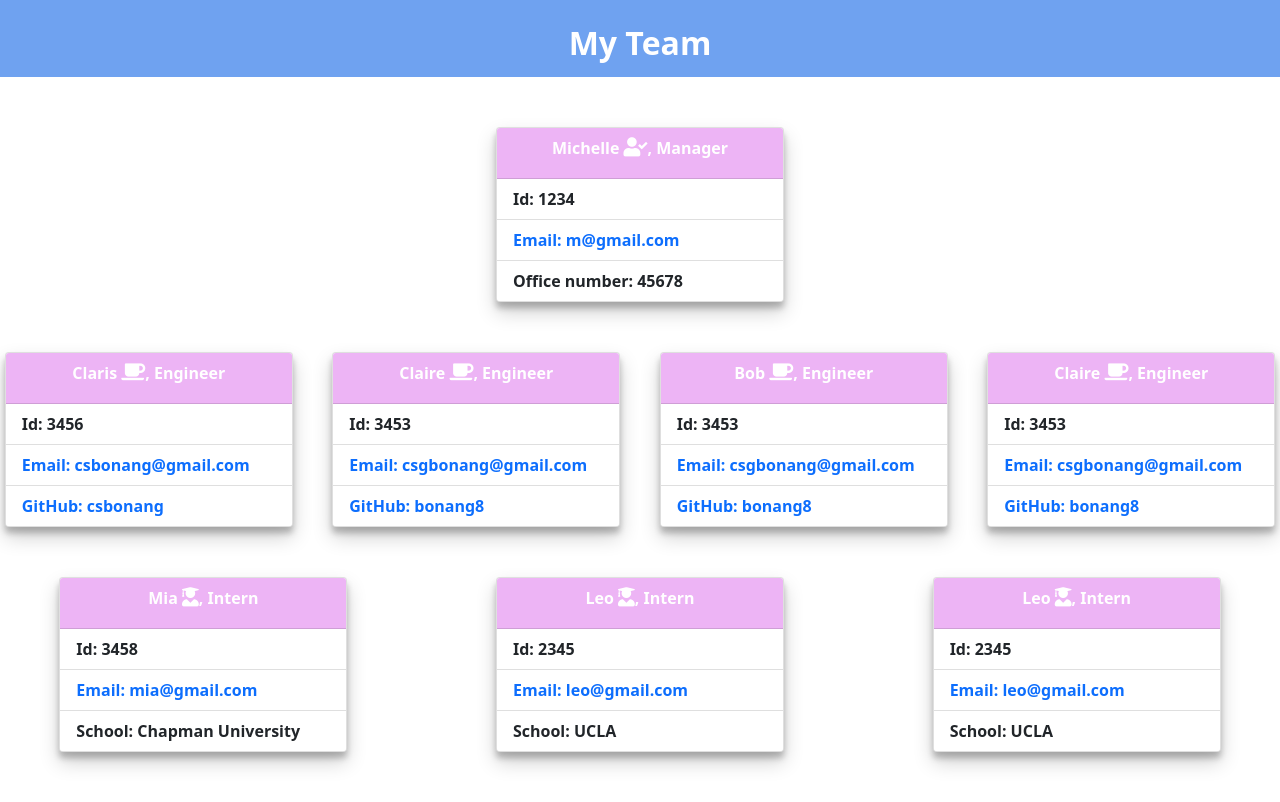
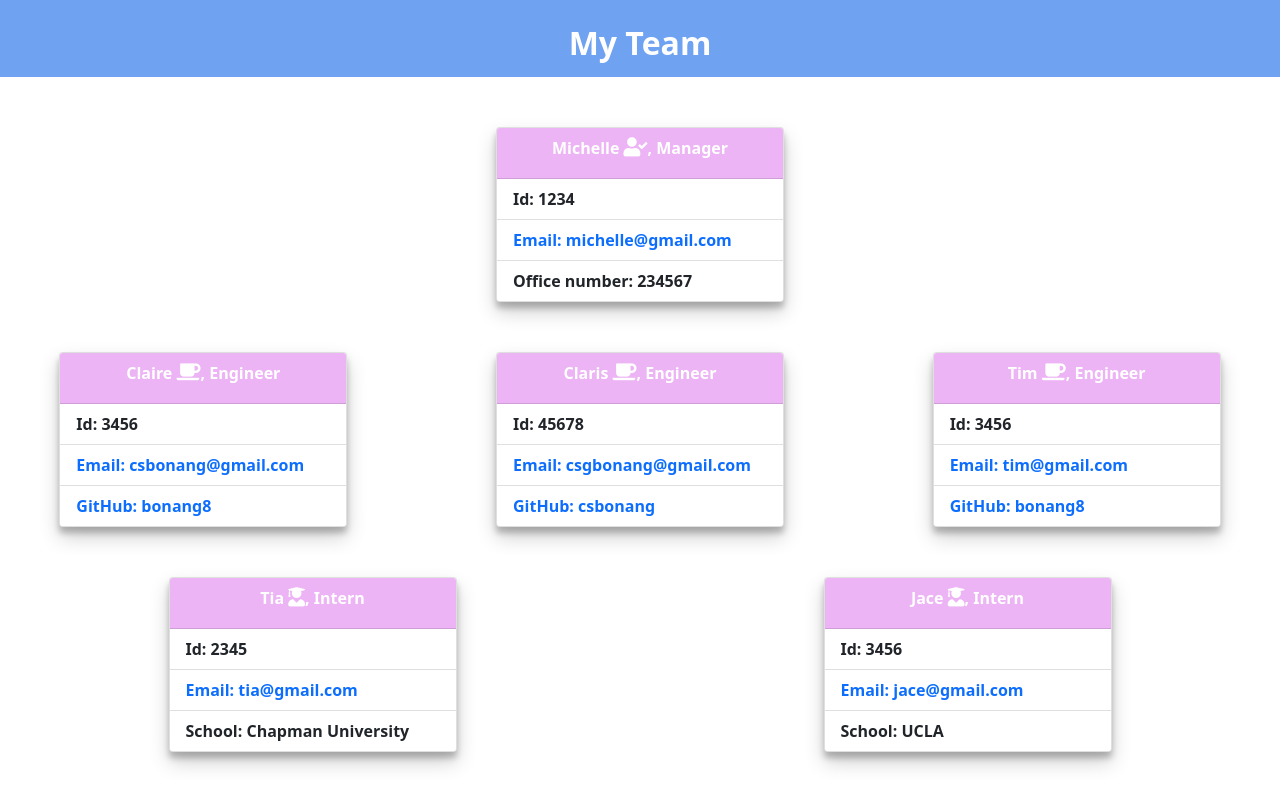
Before and after one commit to csbonang/bonang_teamProfileGenerator, a website: page dist/index.html in a window 1280 px wide. Drawn offline with nearby package versions, Linux system fonts and the light colour scheme.

Commit message:
updated README with another link and did another test

```diff
--- a/dist/index.html
+++ b/dist/index.html
@@ -7,9 +7,9 @@
        <title>Team Profile Generator</title>
        <!-- Bootstrap CSS -->
         <link href="https://cdn.jsdelivr.net/npm/bootstrap@5.0.2/dist/css/bootstrap.min.css" rel="stylesheet" integrity="sha384-EVSTQN3/azprG1Anm3QDgpJLIm9Nao0Yz1ztcQTwFspd3yD65VohhpuuCOmLASjC" crossorigin="anonymous">
-       <!--Font Awesome-->
-       <link rel="stylesheet" href="https://cdnjs.cloudflare.com/ajax/libs/font-awesome/5.15.3/css/all.min.css" integrity="sha512-iBBXm8fW90+nuLcSKlbmrPcLa0OT92xO1BIsZ+ywDWZCvqsWgccV3gFoRBv0z+8dLJgyAHIhR35VZc2oM/gI1w==" crossorigin="anonymous" referrerpolicy="no-referrer" />
-       <link rel="stylesheet" href="./style.css">
+        <!--Font Awesome-->
+        <link rel="stylesheet" href="https://cdnjs.cloudflare.com/ajax/libs/font-awesome/5.15.3/css/all.min.css" integrity="sha512-iBBXm8fW90+nuLcSKlbmrPcLa0OT92xO1BIsZ+ywDWZCvqsWgccV3gFoRBv0z+8dLJgyAHIhR35VZc2oM/gI1w==" crossorigin="anonymous" referrerpolicy="no-referrer" />
+        <link rel="stylesheet" href="./style.css">
     </head>
      <body>
        <header style="background-color:rgb(111, 162, 240);">
@@ -28,17 +28,17 @@
            <ul class="list-group list-group-flush">
              <li class="list-group-item"> Id: 1234</li>
              <li class="list-group-item">
-                <a id="contactMe_info" href = "mailto:m@gmail.com" alt=Email>
-                Email: m@gmail.com
+                <a id="contactMe_info" href = "mailto:michelle@gmail.com" alt=Email>
+                Email: michelle@gmail.com
                 </a>
              </li>
-             <li class="list-group-item"> Office number: 45678</li>
+             <li class="list-group-item"> Office number: 234567</li>
            </ul>
          </div>
          </div><div class= "engineer">
            <div class="card" style="width: 18rem;">
            <div class="card-header">
-           Claris <i class="fas fa-coffee"></i>,
+           Claire <i class="fas fa-coffee"></i>,
 
            Engineer
 
@@ -50,6 +50,25 @@
                Email:  csbonang@gmail.com
                 </a>
              </li>
+             <li class="list-group-item"> <a href= "https://github.com/bonang8">
+              GitHub: bonang8 </a></li>
+           </ul>
+         </div>
+
+           <div class="card" style="width: 18rem;">
+           <div class="card-header">
+           Claris <i class="fas fa-coffee"></i>,
+
+           Engineer
+
+           </div>
+           <ul class="list-group list-group-flush">
+             <li class="list-group-item">Id: 45678</li>
+             <li class="list-group-item">
+                <a id="contactMe_info" href = "mailto:csgbonang@gmail.com" alt=Email>
+               Email:  csgbonang@gmail.com
+                </a>
+             </li>
              <li class="list-group-item"> <a href= "https://github.com/csbonang">
               GitHub: csbonang </a></li>
            </ul>
@@ -57,16 +76,16 @@
 
            <div class="card" style="width: 18rem;">
            <div class="card-header">
-           Claire <i class="fas fa-coffee"></i>,
+           Tim <i class="fas fa-coffee"></i>,
 
            Engineer
 
            </div>
            <ul class="list-group list-group-flush">
-             <li class="list-group-item">Id: 3453</li>
+             <li class="list-group-item">Id: 3456</li>
              <li class="list-group-item">
-                <a id="contactMe_info" href = "mailto:csgbonang@gmail.com" alt=Email>
-               Email:  csgbonang@gmail.com
+                <a id="contactMe_info" href = "mailto:tim@gmail.com" alt=Email>
+               Email:  tim@gmail.com
                 </a>
              </li>
              <li class="list-group-item"> <a href= "https://github.com/bonang8">
@@ -74,59 +93,20 @@
            </ul>
          </div>
 
-         <div class="card" style="width: 18rem;">
-          <div class="card-header">
-          Bob <i class="fas fa-coffee"></i>,
-
-          Engineer
-
-          </div>
-          <ul class="list-group list-group-flush">
-            <li class="list-group-item">Id: 3453</li>
-            <li class="list-group-item">
-               <a id="contactMe_info" href = "mailto:csgbonang@gmail.com" alt=Email>
-              Email:  csgbonang@gmail.com
-               </a>
-            </li>
-            <li class="list-group-item"> <a href= "https://github.com/bonang8">
-             GitHub: bonang8 </a></li>
-          </ul>
-        </div>
-
-        <div class="card" style="width: 18rem;">
-          <div class="card-header">
-          Claire <i class="fas fa-coffee"></i>,
-
-          Engineer
-
-          </div>
-          <ul class="list-group list-group-flush">
-            <li class="list-group-item">Id: 3453</li>
-            <li class="list-group-item">
-               <a id="contactMe_info" href = "mailto:csgbonang@gmail.com" alt=Email>
-              Email:  csgbonang@gmail.com
-               </a>
-            </li>
-            <li class="list-group-item"> <a href= "https://github.com/bonang8">
-             GitHub: bonang8 </a></li>
-          </ul>
-        </div>
-
-
        </div>
        <div class= "intern">
            <div class="card" style="width: 18rem;">
            <div class="card-header">
-           Mia <i class="fas fa-user-graduate"></i>,
+           Tia <i class="fas fa-user-graduate"></i>,
 
            Intern
 
            </div>
            <ul class="list-group list-group-flush">
-             <li class="list-group-item"> Id: 3458</li>
+             <li class="list-group-item"> Id: 2345</li>
              <li class="list-group-item">
-                <a id="contactMe_info" href = "mailto:mia@gmail.com" alt=Email>
-                Email: mia@gmail.com
+                <a id="contactMe_info" href = "mailto:tia@gmail.com" alt=Email>
+                Email: tia@gmail.com
                 </a>
              </li>
              <li class="list-group-item">School: Chapman University</li>
@@ -135,46 +115,21 @@
 
            <div class="card" style="width: 18rem;">
            <div class="card-header">
-           Leo <i class="fas fa-user-graduate"></i>,
+           Jace <i class="fas fa-user-graduate"></i>,
 
            Intern
 
            </div>
            <ul class="list-group list-group-flush">
-             <li class="list-group-item"> Id: 2345</li>
+             <li class="list-group-item"> Id: 3456</li>
              <li class="list-group-item">
-                <a id="contactMe_info" href = "mailto:leo@gmail.com" alt=Email>
-                Email: leo@gmail.com
+                <a id="contactMe_info" href = "mailto:jace@gmail.com" alt=Email>
+                Email: jace@gmail.com
                 </a>
              </li>
              <li class="list-group-item">School: UCLA</li>
            </ul>
          </div>
-
-         <div class="card" style="width: 18rem;">
-          <div class="card-header">
-          Leo <i class="fas fa-user-graduate"></i>,
-
-          Intern
-
           </div>
-          <ul class="list-group list-group-flush">
-            <li class="list-group-item"> Id: 2345</li>
-            <li class="list-group-item">
-               <a id="contactMe_info" href = "mailto:leo@gmail.com" alt=Email>
-               Email: leo@gmail.com
-               </a>
-            </li>
-            <li class="list-group-item">School: UCLA</li>
-          </ul>
-        </div>
-         </div>
-
-          </div>
-
-
-
-
-
                         </div>
                         </body>   </html>
```
Also changed, not shown: README.md.
